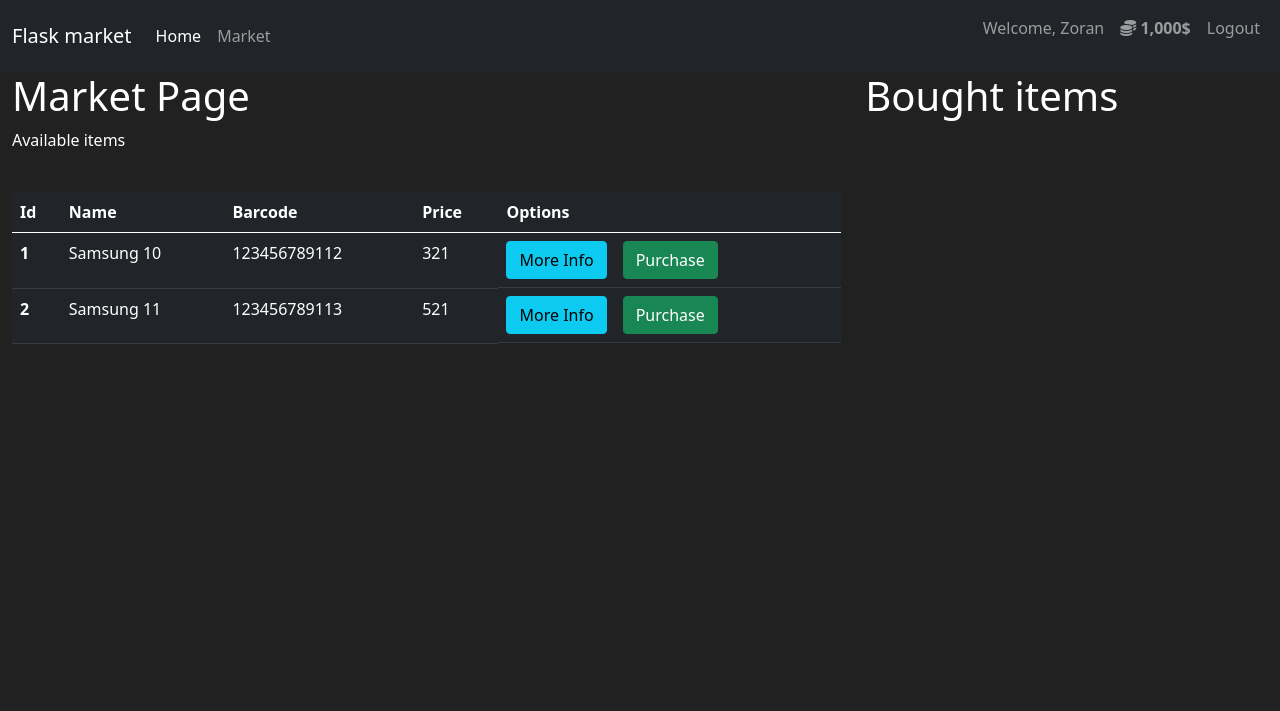
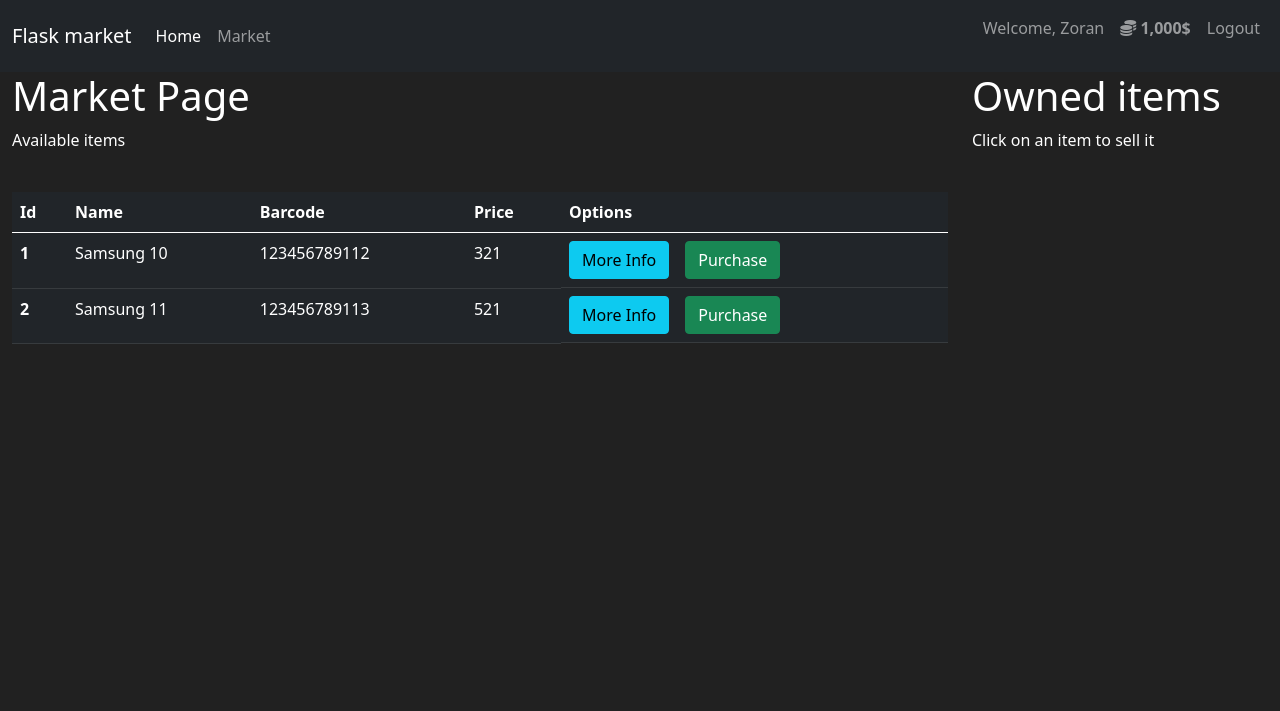
Before and after one commit to ZoranUTF8/FlaskMarket, a Flask app: page /publicMarket in a window 1280 px wide. Shown: the top 711 px of the page. Run offline with Flask 2, Linux system fonts and the light colour scheme; a user stored in the database is signed in; data comes from the database, SQL or seed files in the repository; both versions use the stored data as it was after the commit; some libraries are stand-ins or nearby versions.

Commit message:
Completed basic sell function

```diff
--- a/market/forms/form.py
+++ b/market/forms/form.py
@@ -51,4 +51,4 @@ class PurchaseItemForm(FlaskForm):
 
 
 class SellItemForm(FlaskForm):
-    submit = SubmitField()
+    submit = SubmitField(label="Sell")
--- a/market/model/models.py
+++ b/market/model/models.py
@@ -40,6 +40,9 @@ class User(db.Model, UserMixin):
     def can_purchase(self, item_object):
         return self.budget >= item_object.price
 
+    def can_sell_item(self, item_object):
+        return item_object in self.items
+
 
 class Item(db.Model):
     id = db.Column(db.Integer, primary_key=True)
@@ -56,3 +59,8 @@ class Item(db.Model):
         self.owner = current_user.id
         current_user.budget -= self.price
         db.session.commit()
+
+    def resell(self, current_user):
+        self.owner = None
+        current_user.budget += self.price
+        db.session.commit()
--- a/market/routes/routes.py
+++ b/market/routes/routes.py
@@ -1,9 +1,10 @@
 from market import app
 from flask import render_template, redirect, url_for, flash, request
 from market.model.models import Item, User
-from market.forms.form import RegisterForm, LoginForm, PurchaseItemForm
+from market.forms.form import RegisterForm, LoginForm, PurchaseItemForm, SellItemForm
 from market import db
 from flask_login import login_user, logout_user, login_required, current_user
+from market.controllers import UserController, itemController
 
 
 @app.route("/")
@@ -17,17 +18,18 @@ def homePage():
 @login_required
 def marketPage():
     purchase_form = PurchaseItemForm()
+    sellItem_form = SellItemForm()
     '''
     Check if the method is post
     Retrieve the name of the item to be purchased from the form
     Query the Item database for the item
-    Check if user hase enough funds
+    Check if user has enough funds
     Assign the owner of the item to the current logged in user
     Remove the amount of the item from the users budget and flash message
 
     '''
     if request.method == "POST":
-        # purchased item is the item name that we send with the post request
+        # Purchase item
         purchased_item = request.form.get("purchased_item")
         p_item_object = Item.query.filter_by(name=purchased_item).first()
         if p_item_object:
@@ -39,11 +41,26 @@ def marketPage():
             else:
                 flash(
                     f"You do not have enough funds. Item price: {p_item_object.price}. Available funds: {current_user.budget}", category="danger")
+
+        # Sell item
+        selling_item = request.form.get("selling_item")
+        s_item_object = Item.query.filter_by(name=selling_item).first()
+
+        if s_item_object:
+            if current_user.can_sell_item(s_item_object):
+                s_item_object.resell(current_user)
+                flash(
+                    f"Item {s_item_object.name} sold for {s_item_object.price} $.", category="Success")
+            else:
+                flash(
+                    f"Item {s_item_object.name} could not be sold.", category="danger")
+
         return redirect(url_for("marketPage"))
-# Show only items with no owner
+# Show only items with no owner and the user owned items
     if request.method == "GET":
         items = Item.query.filter_by(owner=None)
-        return render_template('market.html', items=items, purchase_form=purchase_form)
+        user_owned_items = Item.query.filter_by(owner=current_user.id)
+        return render_template('market.html', items=items, purchase_form=purchase_form, user_owned_items=user_owned_items, sellItem_form=sellItem_form)
 
 
 '''
@@ -84,26 +101,7 @@ if true than compare the passwords
 
 @app.route("/login", methods=["GET", "POST"])
 def loginPage():
-    form = LoginForm()
-    # form validation
-    if form.validate_on_submit():
-
-        userToLogIn = User.query.filter_by(
-            emailAddress=form.emailAddress.data).first()
-
-        if userToLogIn and userToLogIn.check_password_match(password_to_test=form.password.data):
-            flash(f"Welcome back: {userToLogIn.userName}", category="success")
-            login_user(userToLogIn)
-            return redirect(url_for("homePage"))
-        else:
-            flash(f"Check your input.", category="danger")
-
-            # returned errors if any
-    if form.errors != {}:
-        for err_msg in form.errors.values():
-            flash(f"There was an error. {err_msg}", category="danger")
-
-    return render_template('login.html', form=form)
+    return UserController.loginUser()
 
 
 @app.route("/logout",)
--- a/market/templates/includes/marketModal.html
+++ b/market/templates/includes/marketModal.html
@@ -3,7 +3,7 @@
         background-color: #212121;
     }
 </style>
-
+<!-- More info modal -->
 <div class="modal fade" id="moreInfoModal-{{item.id}}" tabindex="-1" role="dialog"
     aria-labelledby="exampleModalCenterTitle" aria-hidden="true">
     <div class="modal-dialog modal-dialog-centered" role="document">
@@ -26,6 +26,7 @@
     </div>
 </div>
 
+<!-- Purchase modal -->
 <div class="modal fade" id="purchaseModal-{{item.id}}" tabindex="-1" role="dialog"
     aria-labelledby="exampleModalCenterTitle" aria-hidden="true">
     <div class="modal-dialog modal-dialog-centered" role="document">
@@ -38,6 +39,8 @@
                     <span aria-hidden="true">&times;</span>
                 </button>
             </div>
+
+
             <div class="modal-body">
                 <!-- Purchase form -->
                 <form method="POST" class="bg-info">
--- a/market/templates/market.html
+++ b/market/templates/market.html
@@ -10,10 +10,10 @@ Market
 
 
 
-<main style="height:80vh">
+<main style="min-height:80vh">
     <div class="container-fluid">
         <div class="row">
-            <div class="col-md-8 col-xs-12">
+            <div class="col-md-9 col-xs-12">
                 <h1>Market Page</h1>
                 <p>Available items</p>
                 <br>
@@ -54,8 +54,26 @@ Market
                     </tbody>
                 </table>
             </div>
-            <div class="col-md-4 col-xs-12">
-                <h1>Bought items</h1>
+            <div class="col-md-3 col-xs-12">
+                <h1>Owned items</h1>
+                <p>Click on an item to sell it</p>
+                <br>
+                {% for user_item in user_owned_items %}
+                <!-- Add modal to each card -->
+                {% include "includes/sellModal.html" %}
+                <div class="row">
+                    <div class="col-12">
+                        <div class="card mb-2 text-center bg-secondary">
+                            <div class="card-body">
+                                <h4 class="card-title">{{user_item.name}}</h5>
+                                    <p class="card-text">{{user_item.description}}.</p>
+                                    <button type="button" class="btn btn-outline btn-info w-100" data-toggle="modal"
+                                        data-target="#sellModal-{{user_item.id}}">Sell</button>
+                            </div>
+                        </div>
+                    </div>
+                </div>
+                {% endfor %}
             </div>
         </div>
     </div>
```
Also changed, not shown: market/controllers/UserController.py (added, +26 -0 lines), market/templates/includes/sellModal.html (added, +34 -0 lines), instance/marketDatabase.db, market/controllers/itemController.py (added).
